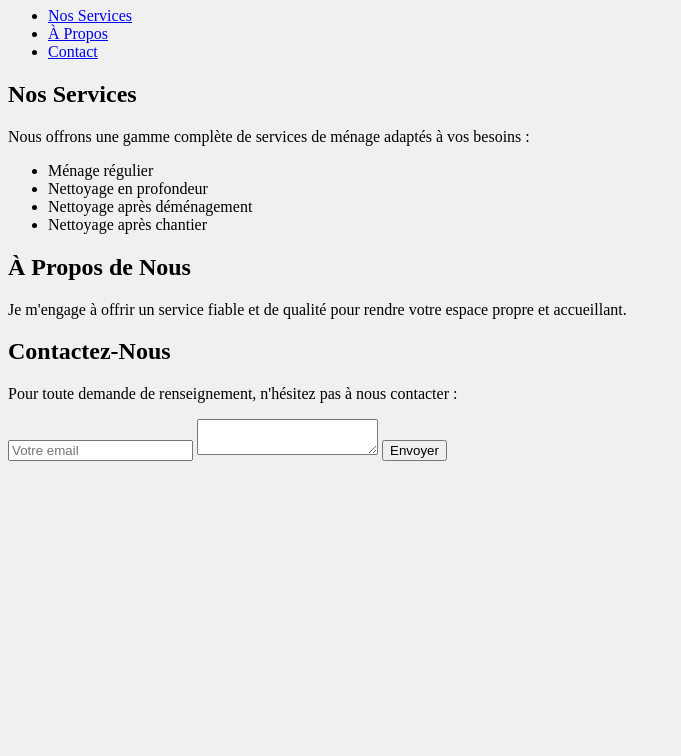
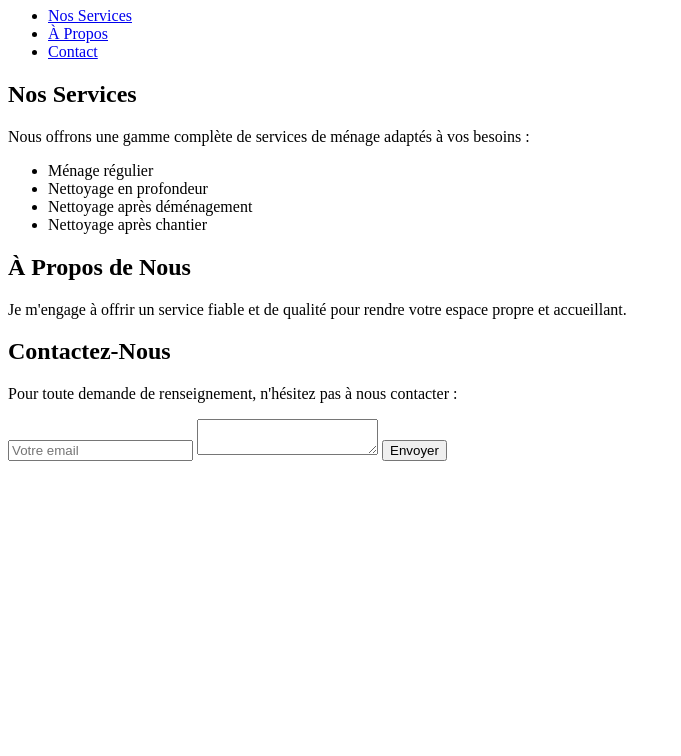
Before and after one commit to alize-service/alize-service.github.io, a plain HTML site: page index.html in a window 1280 px wide. Shown: the part 73-829 px from the top of the page, without its empty margins (0-681 px from the left). Drawn offline with Linux system fonts and the light colour scheme.

Commit message:
Update index.html

```diff
--- a/index.html
+++ b/index.html
@@ -10,7 +10,7 @@
             cursor: url('eponge.png'), auto;
             position: relative;
             height: 100vh; /* Full height */
-            background-color: #f0f0f0; /* Fallback background color */
+            /*background-color: #f0f0f0;*/ /* Fallback background color */
         }
         .bubble {
             position: absolute;
```
